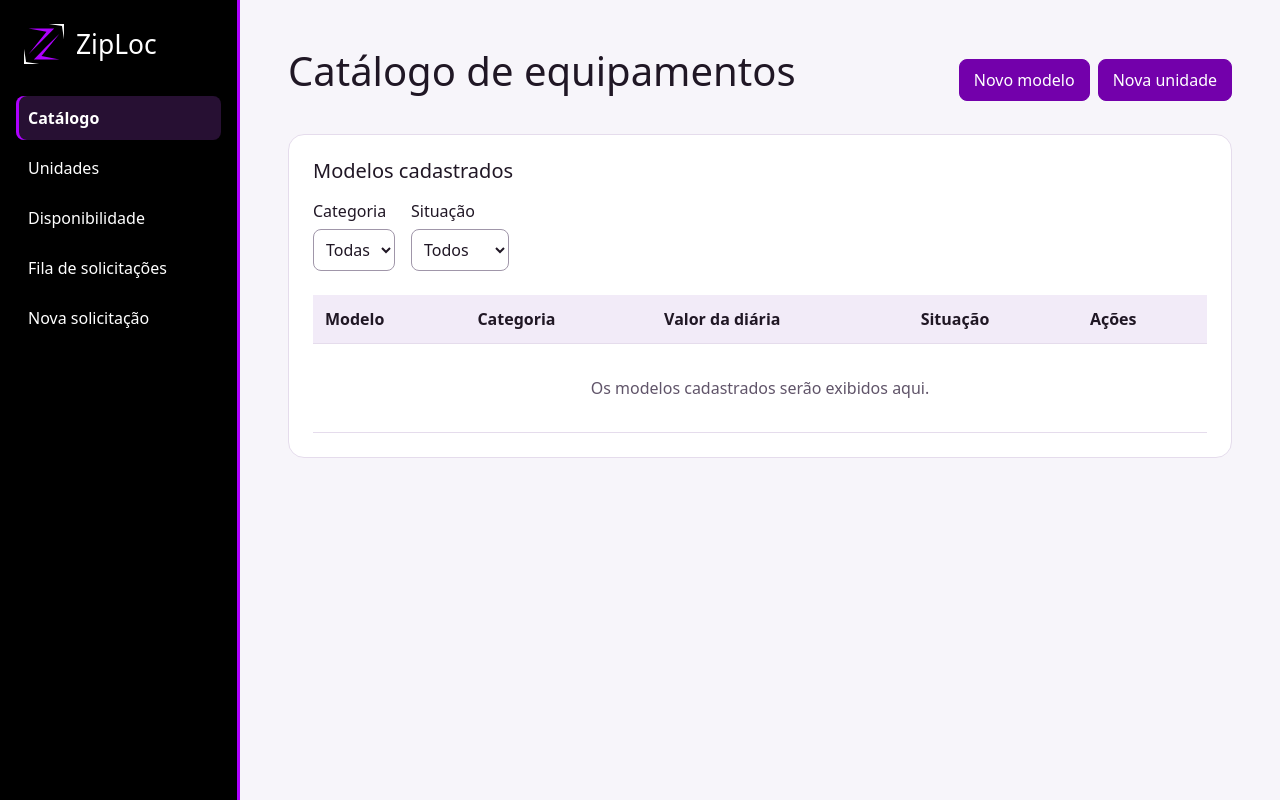
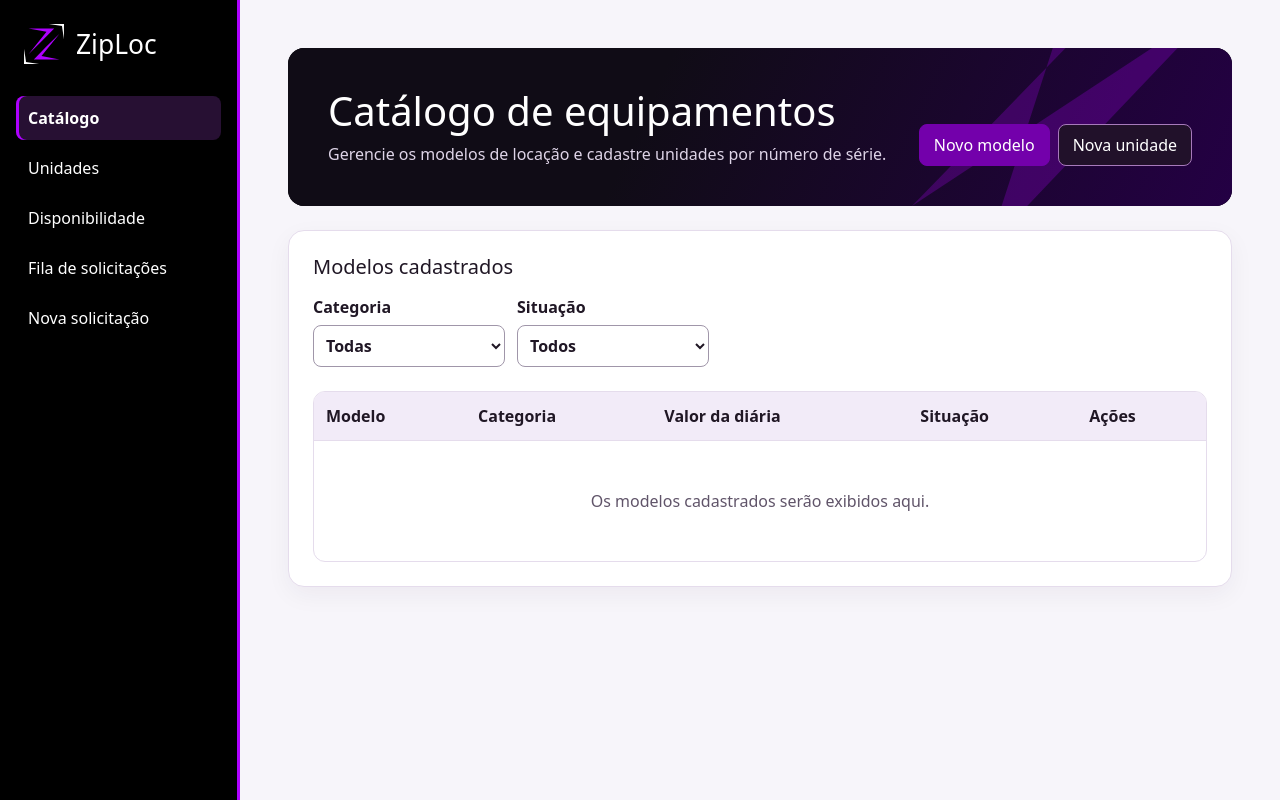
Before and after one commit to gustavotinelvf/Sistema-de-Gest-o-de-Loca-o-de-Equipamentos, a React (Vite) app in the folder frontend/: page / in a window 1280 px wide. Built offline with nearby package versions, Linux system fonts and the light colour scheme; a web font is replaced by a local one.

Commit message:
style(equipamento): refinamento do menu da tela de catálogo

```diff
--- a/frontend/src/features/equipamento/components/TabelaModelosEquipamento.tsx
+++ b/frontend/src/features/equipamento/components/TabelaModelosEquipamento.tsx
@@ -4,10 +4,11 @@ const moeda = new Intl.NumberFormat('pt-BR', { style: 'currency', currency: 'BRL
 
 interface Props {
   modelos: readonly ModeloEquipamento[]
+  mensagemVazia: string
   aoEditar: (modelo: ModeloEquipamento) => void
 }
 
-export function TabelaModelosEquipamento({ modelos, aoEditar }: Props) {
+export function TabelaModelosEquipamento({ modelos, mensagemVazia, aoEditar }: Props) {
   return (
     <div className="catalogo__tabela">
       <table aria-label="Modelos de equipamento">
@@ -24,7 +25,7 @@ export function TabelaModelosEquipamento({ modelos, aoEditar }: Props) {
           {modelos.length === 0 ? (
             <tr>
               <td colSpan={5} className="catalogo__vazio">
-                Os modelos cadastrados serão exibidos aqui.
+                <span role="status">{mensagemVazia}</span>
               </td>
             </tr>
           ) : (
@@ -33,7 +34,11 @@ export function TabelaModelosEquipamento({ modelos, aoEditar }: Props) {
                 <th scope="row">{modelo.nome}</th>
                 <td>{modelo.categoria}</td>
                 <td>{moeda.format(modelo.valorDiariaBase)}</td>
-                <td>{modelo.ativo ? 'Ativo' : 'Inativo'}</td>
+                <td>
+                  <span className="catalogo__situacao" data-ativo={modelo.ativo}>
+                    {modelo.ativo ? 'Ativo' : 'Inativo'}
+                  </span>
+                </td>
                 <td>
                   <button type="button" aria-label={`Editar ${modelo.nome}`} onClick={() => aoEditar(modelo)}>
                     Editar
--- a/frontend/src/features/equipamento/pages/ModelosEquipamentoPage.css
+++ b/frontend/src/features/equipamento/pages/ModelosEquipamentoPage.css
@@ -132,3 +132,117 @@
 .catalogo__formulario [role='alert'] {
   color: var(--erro);
 }
+
+.catalogo--modelos .catalogo__destaque {
+  position: relative;
+  isolation: isolate;
+  overflow: hidden;
+  align-items: end;
+  gap: 1.25rem;
+  margin-bottom: 1.5rem;
+  padding: clamp(1.25rem, 4vw, 2.5rem);
+  border-radius: 1rem;
+  background: var(--preto);
+  color: var(--superficie);
+}
+
+.catalogo__destaque::before {
+  position: absolute;
+  z-index: -1;
+  inset: 0;
+  background: linear-gradient(115deg, #100c16 38%, #240044);
+  content: '';
+}
+
+.catalogo__destaque::after {
+  position: absolute;
+  z-index: -1;
+  inset: 0 0 0 auto;
+  width: min(42%, 20rem);
+  clip-path: polygon(75% 0, 83% 0, 36% 100%, 28% 100%, 44% 0, 48% 0, 0 100%);
+  background: var(--roxo);
+  opacity: 0.24;
+  content: '';
+}
+
+.catalogo__destaque h1 {
+  margin: 0 0 0.5rem;
+  font-size: clamp(1.65rem, 3.5vw, 2.5rem);
+}
+
+.catalogo__destaque p {
+  margin: 0;
+  color: #ded4e7;
+}
+
+.catalogo__destaque .catalogo__botao-secundario {
+  border-color: #a77abb;
+  background: #21112a;
+}
+
+.catalogo__destaque .catalogo__botao-secundario:hover {
+  background: #362043;
+}
+
+.catalogo__lista-modelos {
+  box-shadow: 0 8px 24px #2813350d;
+}
+
+.catalogo__lista-modelos .catalogo__filtros {
+  align-items: end;
+  gap: 0.75rem;
+}
+
+.catalogo__lista-modelos .catalogo__filtros label {
+  flex: 0 1 12rem;
+  min-width: 0;
+  font-weight: 600;
+}
+
+.catalogo__lista-modelos :is(.catalogo__limpar, tbody button) {
+  border-color: var(--borda);
+  background: var(--superficie);
+  color: var(--roxo-escuro);
+}
+
+.catalogo__lista-modelos :is(.catalogo__limpar, tbody button):hover {
+  background: var(--fundo-tabela);
+}
+
+.catalogo__lista-modelos .catalogo__tabela {
+  border: 1px solid var(--borda);
+  border-radius: 0.75rem;
+}
+
+.catalogo__lista-modelos thead th {
+  white-space: nowrap;
+}
+
+.catalogo__lista-modelos tbody tr:last-child > * {
+  border-bottom: 0;
+}
+
+.catalogo__lista-modelos td.catalogo__vazio {
+  padding-block: 3rem;
+}
+
+.catalogo__situacao {
+  display: inline-block;
+  padding: 0.2rem 0.65rem;
+  border-radius: 1rem;
+  background: var(--fundo);
+  color: var(--texto-suave);
+  font-size: 0.875rem;
+  font-weight: 600;
+}
+
+.catalogo__situacao[data-ativo='true'] {
+  background: var(--fundo-tabela);
+  color: var(--roxo-escuro);
+}
+
+@media (max-width: 36rem) {
+  .catalogo__lista-modelos .catalogo__filtros label {
+    flex-basis: 100%;
+  }
+}
--- a/frontend/src/features/equipamento/pages/ModelosEquipamentoPage.tsx
+++ b/frontend/src/features/equipamento/pages/ModelosEquipamentoPage.tsx
@@ -13,6 +13,7 @@ export function ModelosEquipamentoPage({ modelos = [] }: { modelos?: readonly Mo
   const [cadastro, setCadastro] = useState<Cadastro | null>(null)
   const categorias = Array.from(new Set(modelos.map((modelo) => modelo.categoria)))
   const criandoModelo = cadastro?.tipo === 'modelo' && !cadastro.modelo
+  const temFiltros = categoria !== '' || situacao !== 'todos'
 
   const modelosFiltrados = modelos.filter((modelo) => {
     const correspondeCategoria = categoria === '' || modelo.categoria === categoria
@@ -23,14 +24,17 @@ export function ModelosEquipamentoPage({ modelos = [] }: { modelos?: readonly Mo
   })
 
   return (
-    <main className="catalogo">
-      <header className="catalogo__cabecalho">
-        <h1>Catálogo de equipamentos</h1>
+    <main className="catalogo catalogo--modelos">
+      <header className="catalogo__cabecalho catalogo__destaque">
+        <div>
+          <h1>Catálogo de equipamentos</h1>
+          <p>Gerencie os modelos de locação e cadastre unidades por número de série.</p>
+        </div>
         <div className="catalogo__acoes">
           <button type="button" aria-expanded={criandoModelo} onClick={() => setCadastro(criandoModelo ? null : { tipo: 'modelo' })}>
             {criandoModelo ? 'Fechar cadastro de modelo' : 'Novo modelo'}
           </button>
-          <button type="button" aria-expanded={cadastro?.tipo === 'unidade'} onClick={() => setCadastro(cadastro?.tipo === 'unidade' ? null : { tipo: 'unidade' })}>
+          <button className="catalogo__botao-secundario" type="button" aria-expanded={cadastro?.tipo === 'unidade'} onClick={() => setCadastro(cadastro?.tipo === 'unidade' ? null : { tipo: 'unidade' })}>
             {cadastro?.tipo === 'unidade' ? 'Fechar cadastro de unidade' : 'Nova unidade'}
           </button>
         </div>
@@ -51,7 +55,7 @@ export function ModelosEquipamentoPage({ modelos = [] }: { modelos?: readonly Mo
         </section>
       )}
 
-      <section className="catalogo__painel" aria-labelledby="titulo-modelos">
+      <section className="catalogo__painel catalogo__lista-modelos" aria-labelledby="titulo-modelos">
         <h2 id="titulo-modelos">Modelos cadastrados</h2>
 
         <div className="catalogo__filtros">
@@ -75,10 +79,21 @@ export function ModelosEquipamentoPage({ modelos = [] }: { modelos?: readonly Mo
               <option value="inativos">Inativos</option>
             </select>
           </label>
+          {temFiltros && (
+            <button className="catalogo__limpar" type="button" onClick={() => {
+              setCategoria('')
+              setSituacao('todos')
+            }}>
+              Limpar filtros
+            </button>
+          )}
         </div>
 
         <TabelaModelosEquipamento
           modelos={modelosFiltrados}
+          mensagemVazia={modelos.length > 0
+            ? 'Nenhum modelo corresponde aos filtros selecionados.'
+            : 'Os modelos cadastrados serão exibidos aqui.'}
           aoEditar={(modelo) => setCadastro({ tipo: 'modelo', modelo })}
         />
       </section>
```
